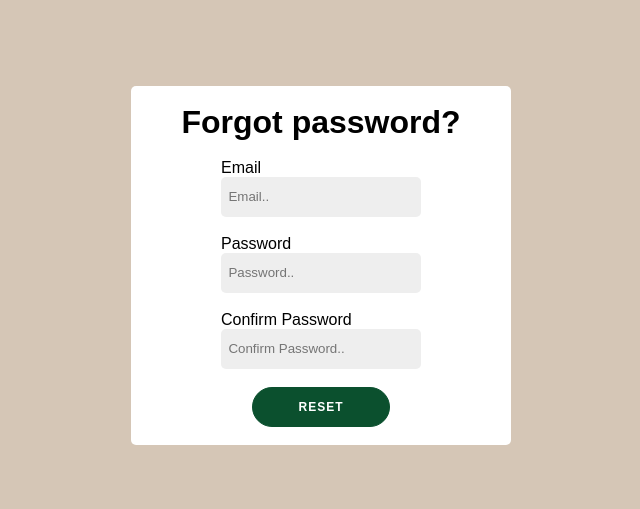
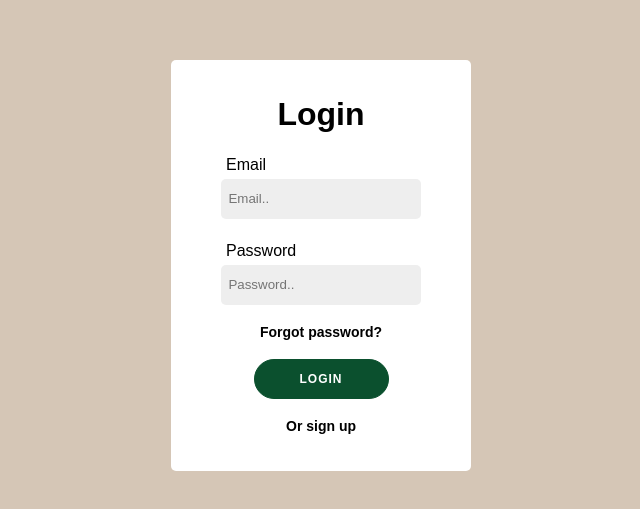
Before and after one commit to Kiruthi-Digi/Digi-FE, a React (Create React App) app: page / in a window 1280 px wide. Shown: the part 135-644 px from the top of the page, without its empty margins (319-959 px from the left). Built offline with nearby package versions, Linux system fonts and the light colour scheme.

Commit message:
Added Forgot padding around <p> for input labels

```diff
--- a/src/App.js
+++ b/src/App.js
@@ -8,10 +8,10 @@ import ForgotPswPageIndex from "./pages/forgotpsw/ForgotPswPageIndex";
 function App(){
     return(
         //<TestSpringReact/>
-        //<LoginPageIndex/>
+        <LoginPageIndex/>
         //<DashboardPageIndex/>
         //<RegisterPageIndex/>
-        <ForgotPswPageIndex/>
+        //<ForgotPswPageIndex/>
     );
 
 }export default App
--- a/src/components/InputBox.js
+++ b/src/components/InputBox.js
@@ -2,7 +2,11 @@ function App({labelTxt,placeholdertxt,inputType}) {
     return (
     <div>
         <label>
-            <p>{labelTxt}</p>
+            <p
+             style={{
+              margin:'5px'
+            }}
+            >{labelTxt}</p>
             <input type={inputType}
             placeholder={placeholdertxt}
             style={{
```
Also changed, not shown: src/pages/loginPage/LoginChildContainer.js (+8 -0 lines).
